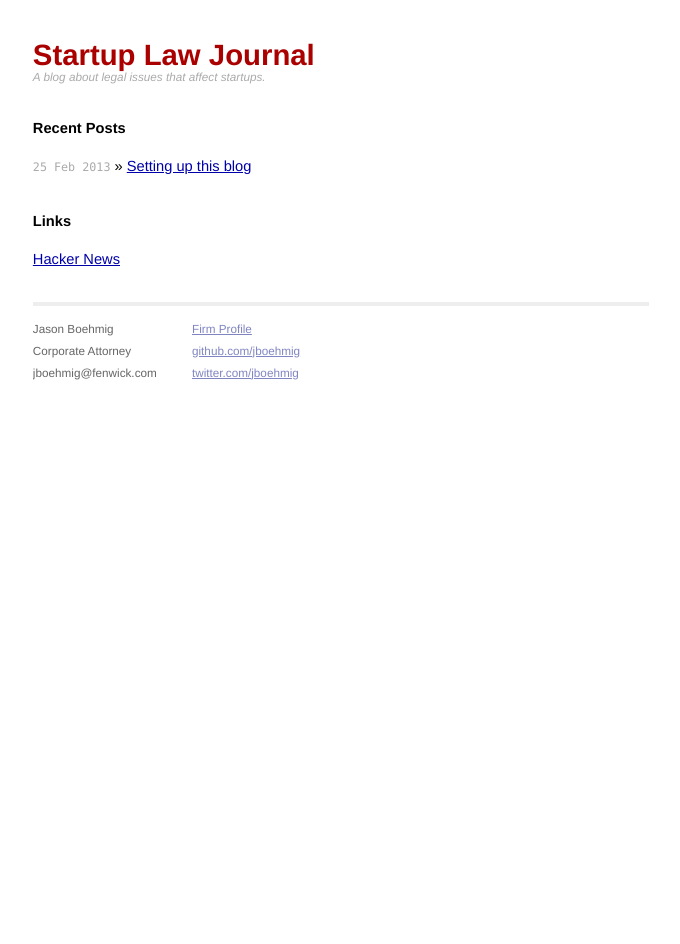
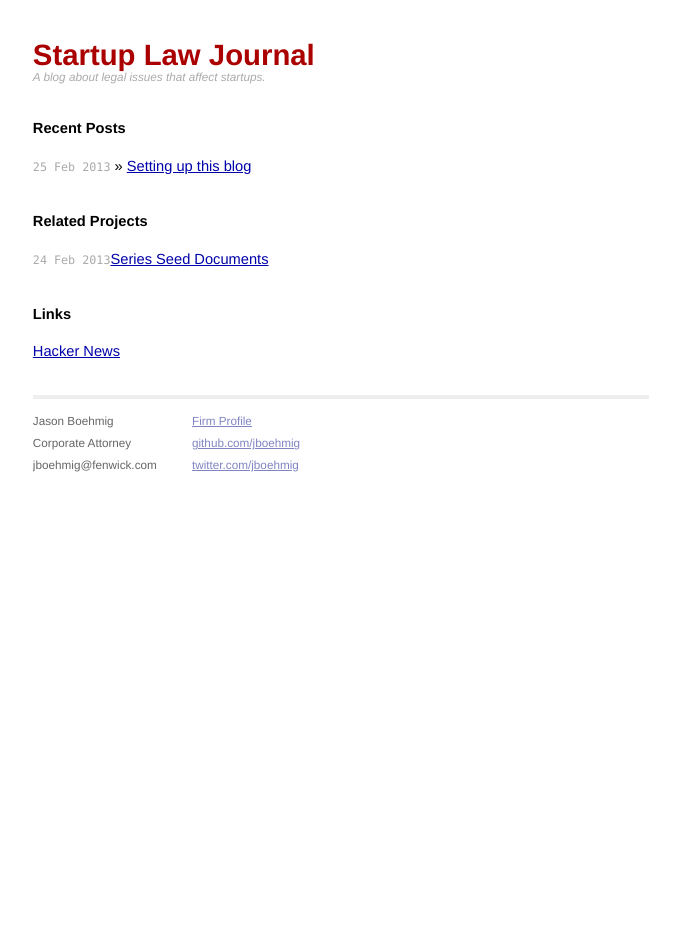
Before and after one commit to startuplawjournal/startuplawjournal.github.com, a Jekyll site: the page built from index.html, in a window 1280 px wide. Shown: the whole page, without its empty margins (299-979 px from the left). Built offline with Jekyll 4.4.1, drawn with Linux system fonts in a browser that asks for light colours; Markdown is read by kramdown in place of the engine named in the settings.

Commit message:
asdfasdf

```diff
--- a/index.html
+++ b/index.html
@@ -11,6 +11,11 @@ title: Startup Law Journal
     {% endfor %}
   </ul>
 
+  <h1>Related Projects</h1>
+  <ul class="posts">
+    <li><span>24 Feb 2013</span><a href="http://seriesseed.com">Series Seed Documents</a> </li>
+  </ul>
+
   <h1>Links</h1>
   <ul class="posts">
     <li><a href="http://news.ycombinator.com">Hacker News</a> </li>
```
